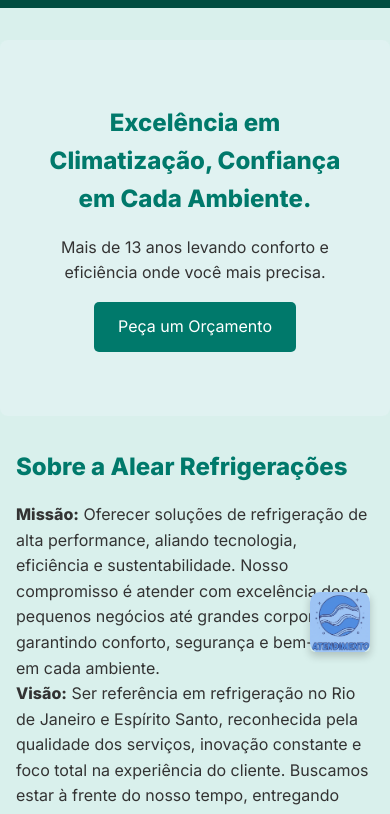
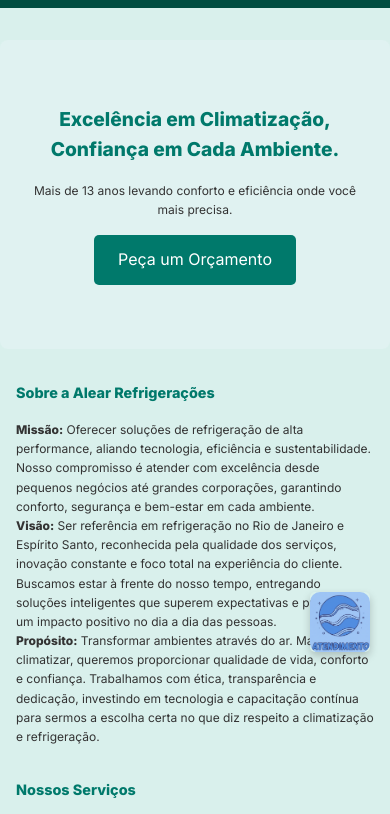
Before and after one commit to walterdyna/Alear-Refrigera-es, a plain HTML site: page index.html in a window 390 px wide. Shown: the part 102-916 px from the top of the page. Drawn offline with Linux system fonts and the light colour scheme.

Commit message:
ajute site arcond

```diff
--- a/styles.css
+++ b/styles.css
@@ -367,6 +367,116 @@ body.dark-mode footer {
     width: 100%;
     max-width: 350px;
   }
+
+  /* Hide dark mode button */
+  .dark-toggle {
+    display: none;
+  }
+
+  /* Adjust font sizes */
+  h1 {
+    font-size: 1.8rem;
+  }
+  h2 {
+    font-size: 1.4rem;
+  }
+  p, li {
+    font-size: 1rem;
+  }
+  /* Adjust image sizes */
+  .servicos .imagem-secao {
+    width: 5.5cm;
+  }
+}
+
+@media (max-width: 800px) {
+  h1 {
+    font-size: 1.6rem;
+  }
+  h2 {
+    font-size: 1.3rem;
+  }
+  p, li {
+    font-size: 0.95rem;
+  }
+  .servicos .imagem-secao {
+    width: 5cm;
+  }
+}
+
+@media (max-width: 700px) {
+  h1 {
+    font-size: 1.5rem;
+  }
+  h2 {
+    font-size: 1.2rem;
+  }
+  p, li {
+    font-size: 0.9rem;
+  }
+  .servicos .imagem-secao {
+    width: 4.5cm;
+  }
+}
+
+@media (max-width: 600px) {
+  h1 {
+    font-size: 1.4rem;
+  }
+  h2 {
+    font-size: 1.1rem;
+  }
+  p, li {
+    font-size: 0.85rem;
+  }
+  .servicos .imagem-secao {
+    width: 4cm;
+  }
+}
+
+@media (max-width: 500px) {
+  h1 {
+    font-size: 1.3rem;
+  }
+  h2 {
+    font-size: 1rem;
+  }
+  p, li {
+    font-size: 0.8rem;
+  }
+  .servicos .imagem-secao {
+    width: 3.5cm;
+  }
+}
+
+@media (max-width: 400px) {
+  h1 {
+    font-size: 1.2rem;
+  }
+  h2 {
+    font-size: 0.9rem;
+  }
+  p, li {
+    font-size: 0.75rem;
+  }
+  .servicos .imagem-secao {
+    width: 3cm;
+  }
+}
+
+@media (max-width: 300px) {
+  h1 {
+    font-size: 1.1rem;
+  }
+  h2 {
+    font-size: 0.8rem;
+  }
+  p, li {
+    font-size: 0.7rem;
+  }
+  .servicos .imagem-secao {
+    width: 2.5cm;
+  }
 }
 
 /* Imagens seção serviços */
```
